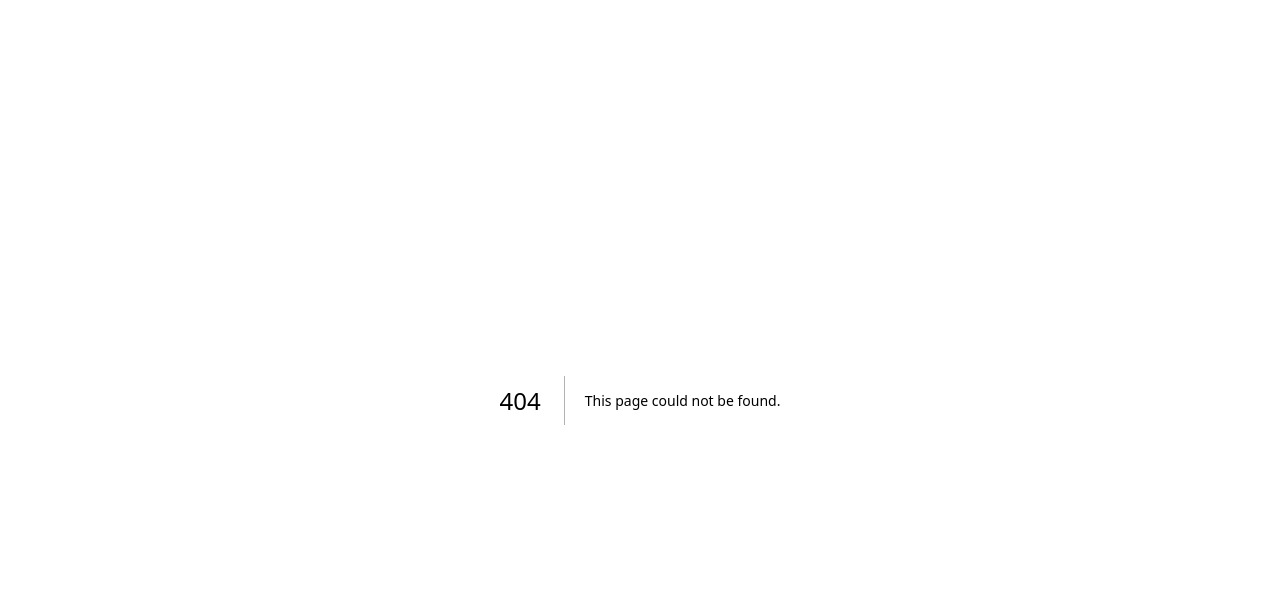
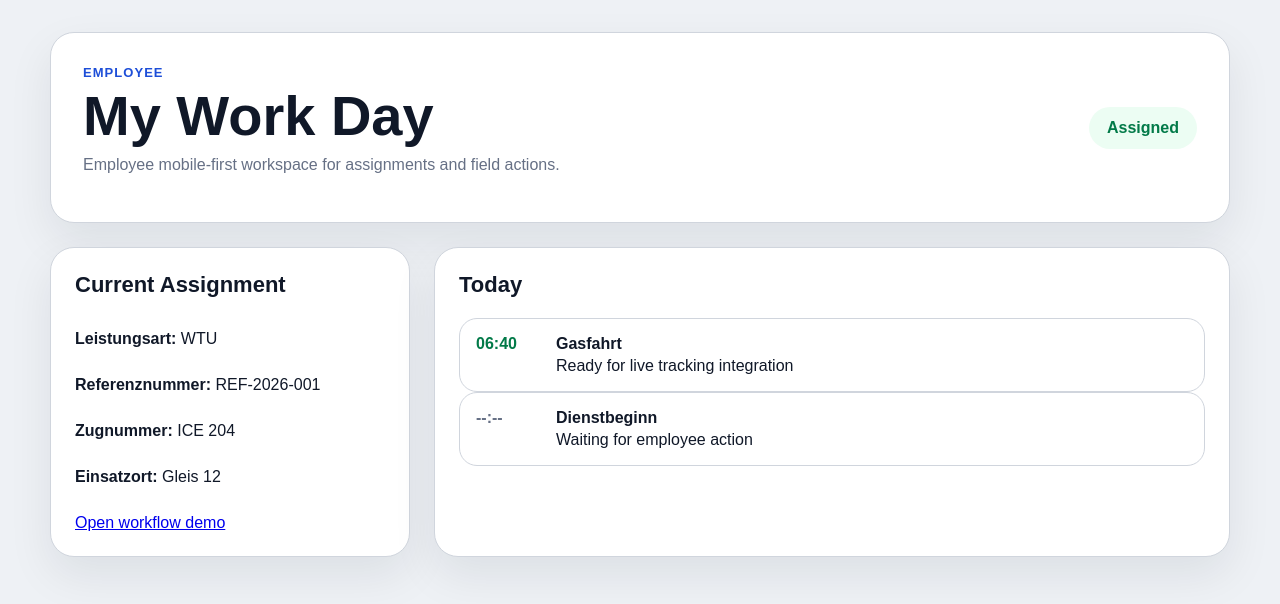
Before and after one commit to Webartdp/rail-crm-platform, a Next.js app in the folder frontend/: page /employee in a window 1280 px wide. Before the commit this address had no page. Shown: the top 604 px of the page. Built offline with nearby package versions, Linux system fonts and the light colour scheme.

Commit message:
Add employee workspace prototype

```diff
--- /dev/null
+++ b/frontend/app/employee/page.tsx
@@ -0,0 +1,31 @@
+export default function EmployeePage() {
+  return (
+    <main className="page-shell">
+      <section className="hero-card">
+        <div>
+          <p className="eyebrow">Employee</p>
+          <h1>My Work Day</h1>
+          <p className="hero-text">Employee mobile-first workspace for assignments and field actions.</p>
+        </div>
+        <div className="status-pill">Assigned</div>
+      </section>
+
+      <section className="grid">
+        <div className="panel action-panel">
+          <h2>Current Assignment</h2>
+          <p><strong>Leistungsart:</strong> WTU</p>
+          <p><strong>Referenznummer:</strong> REF-2026-001</p>
+          <p><strong>Zugnummer:</strong> ICE 204</p>
+          <p><strong>Einsatzort:</strong> Gleis 12</p>
+          <a className="action-link" href="/demo">Open workflow demo</a>
+        </div>
+
+        <div className="panel">
+          <h2>Today</h2>
+          <div className="timeline-item done"><strong>06:40</strong><div><p>Gasfahrt</p><span>Ready for live tracking integration</span></div></div>
+          <div className="timeline-item pending"><strong>--:--</strong><div><p>Dienstbeginn</p><span>Waiting for employee action</span></div></div>
+        </div>
+      </section>
+    </main>
+  );
+}
```
